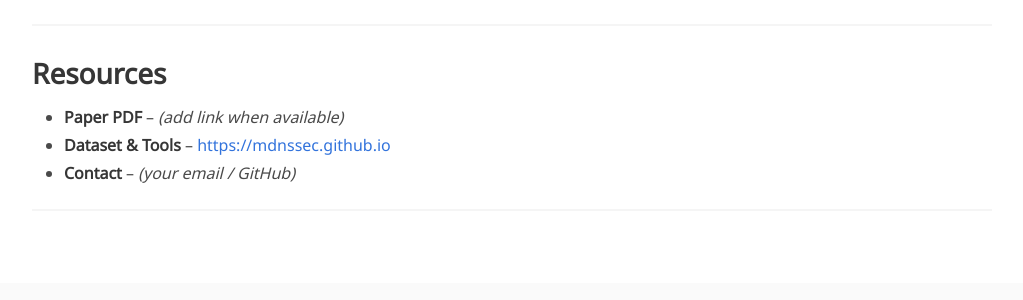
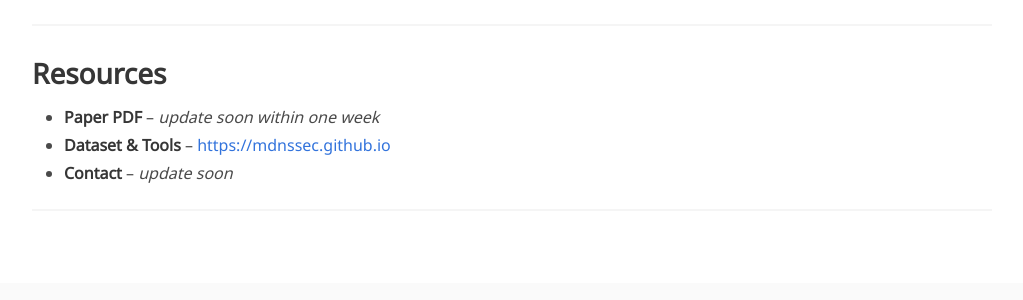
Before and after one commit to mdnssec/mdnssec.github.io, a Jekyll site: the page built from index.md, in a window 1280 px wide and 900 px high, scrolled down 2222 px. Shown: the part 449-749 px from the top of the window, without its empty margins (128-1151 px from the left). Built offline with Jekyll 4.4.1, drawn with Linux system fonts in a browser that asks for light colours; some web fonts are replaced.

Commit message:
Update index.md

```diff
--- a/index.md
+++ b/index.md
@@ -96,8 +96,8 @@ Repository & resources: [https://mdnssec.github.io](https://mdnssec.github.io)
 
 ## Resources
 
-- **Paper PDF** – *(add link when available)*
+- **Paper PDF** – *update soon within one week*
 - **Dataset & Tools** – [https://mdnssec.github.io](https://mdnssec.github.io)
-- **Contact** – *(your email / GitHub)*
+- **Contact** – *update soon*
 
 ---
```
